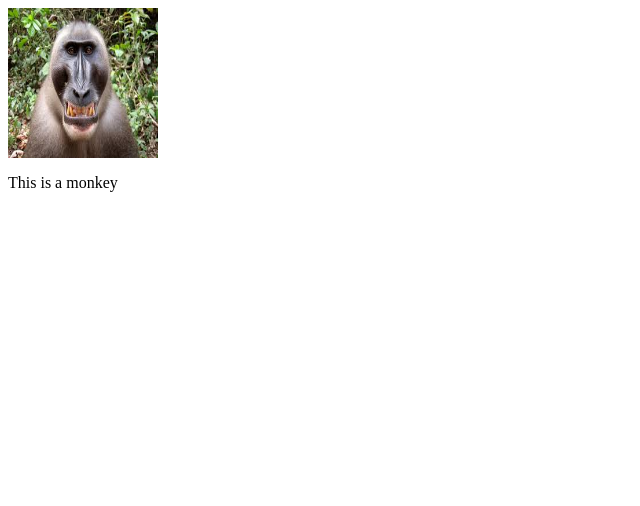
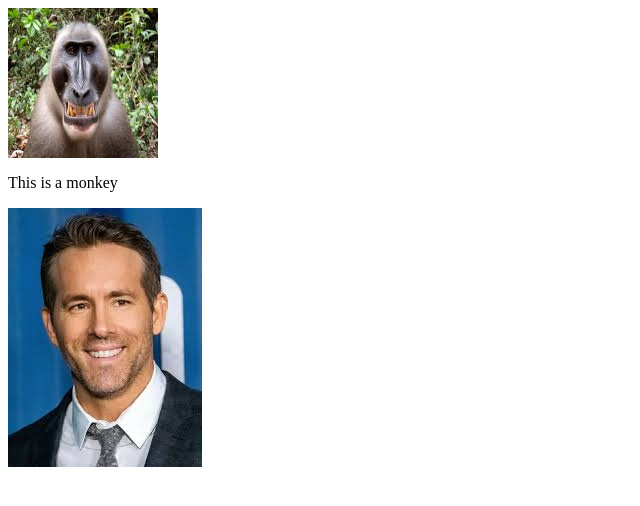
Before and after one commit to Teejay225-src/sample11, a plain HTML site: page index.html in a window 1280 px wide. Shown: the whole page, without its empty margins (0-640 px from the left). Drawn offline with Linux system fonts and the light colour scheme.

Commit message:
Update index.html

```diff
--- a/index.html
+++ b/index.html
@@ -12,7 +12,7 @@
           <body>
                  <img src="download.jpg" width="150px" height="150px">
                  <p>This is a monkey</p>
-
+                 <img src="monke/download.jpg">
 
           </body>
 
```
